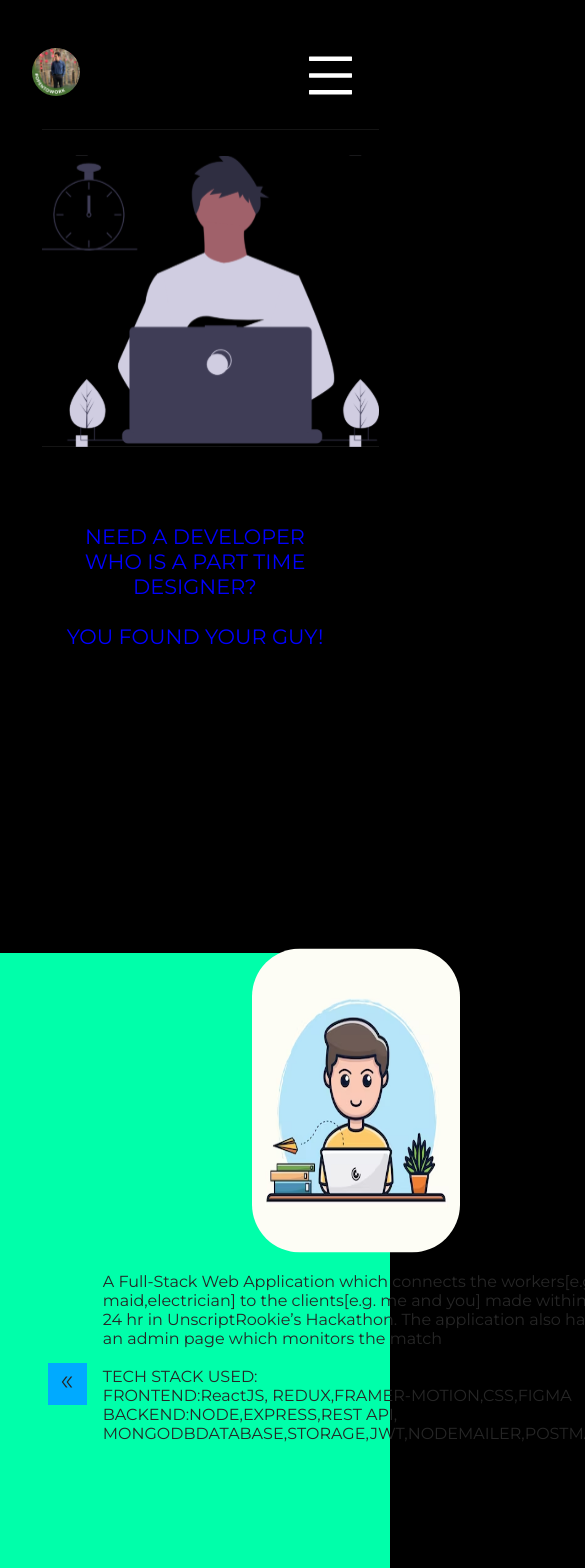
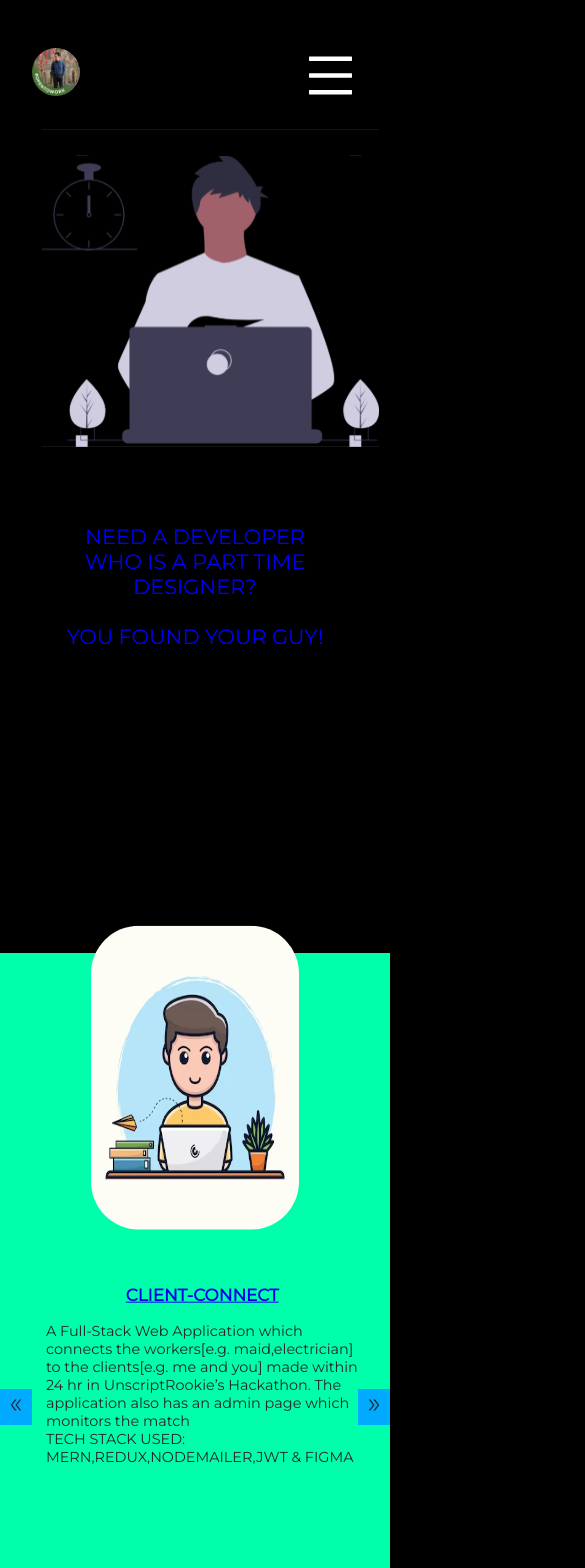
Before and after one commit to Ajitesh72/portfolio, a React (Create React App) app in the folder frontend/: page /#/home in a window 390 px wide. Shown: the top 1568 px of the page, 585 px wide, since content can reach past the window. Built offline with nearby package versions, Linux system fonts and the light colour scheme.

Commit message:
final changes

```diff
--- a/frontend/src/components/works.js
+++ b/frontend/src/components/works.js
@@ -12,15 +12,21 @@ function Works() {
     {
       title: "CLIENT-CONNECT",
       image: homePic,
-      frontend:"FRONTEND:ReactJS, REDUX,FRAMER-MOTION,CSS,FIGMA",
-      backend:"BACKEND:NODE,EXPRESS,REST API, MONGODBDATABASE,STORAGE,JWT,NODEMAILER,POSTMAN",
+      // techStack:"ReactJS, REDUX,FRAMER-MOTION,CSS,FIGMA NODE,EXPRESS,REST API, MONGODBDATABASE,STORAGE,JWT,NODEMAILER,POSTMAN",
+      techStack: "MERN,REDUX,NODEMAILER,JWT & FIGMA",
+      frontend: "FRONTEND:ReactJS, REDUX,FRAMER-MOTION,CSS,FIGMA",
+      link:"https://github.com/Ajitesh72/MY-BUDDY-Rookies2k23",
+      backend:
+        "BACKEND:NODE,EXPRESS,REST API, MONGODBDATABASE,STORAGE,JWT,NODEMAILER,POSTMAN",
       description:
-        "A Full-Stack Web Application which connects the workers[e.g. maid,electrician] to the clients[e.g. me and you] made within 24 hr in UnscriptRookie’s Hackathon. The application also has an admin page which monitors the match"
+        "A Full-Stack Web Application which connects the workers[e.g. maid,electrician] to the clients[e.g. me and you] made within 24 hr in UnscriptRookie’s Hackathon. The application also has an admin page which monitors the match",
     },
     {
       title: "TYPEMASTER",
       image: Pic,
-      techStack:"REACT.JS,CSS,FIREBASE AUTHENTICATION USING E-MAIL,FIRESTORE DB,FIREBASE QUERIES",
+      techStack:
+        "REACT.JS,CSS,FIREBASE AUTHENTICATION USING E-MAIL,FIRESTORE DB,FIREBASE QUERIES",
+        link:"https://warm-arithmetic-284199.netlify.app/",
       description:
         "A competitive typing platform is a fully responsive Web Application where users can check their words per minute and accuracy and compare their performance to others around the world",
     },
@@ -54,15 +60,26 @@ function Works() {
           // whileHover={{ scale: 1.2 }}
           className="home"
         >
-        <div>
-
-        </div>
-            <div className="projectInfo">
-            <div className="projectImage" ><motion.img whileHover={{ scale: 1.1 }} transition={{ duration: 1 }}src={projectList[id].image} alt=" " className="proj-img"/></div>
+          <div></div>
+          <div className="projectInfo">
+            <div className="projectImage">
+              <motion.img
+                whileHover={{ scale: 1.1 }}
+                transition={{ duration: 1 }}
+                src={projectList[id].image}
+                alt=" "
+                className="proj-img"
+              />
+            </div>
             <br />
-            <br className="break-project"/>
-            <div  className="projDesc">{projectList[id].description}<br/><br/>TECH STACK USED:<br/>{projectList[id].techStack}{projectList[id].frontend}<br/>{projectList[id].backend}</div>
+            <br className="break-project" />
+            <div className="projDesc">
+              <h3 style={{textAlign:"center",color:"darkblue"}}><a href={projectList[id].link}>{projectList[id].title}</a></h3>
+              <div>{projectList[id].description}</div>
+              <div className="techStack">TECH STACK USED:</div>
+              <div>{projectList[id].techStack}</div>
             </div>
+          </div>
         </motion.div>
         <div className="right" onClick={changeRight}>
           <AiOutlineDoubleRight />
--- a/frontend/src/pages/home.js
+++ b/frontend/src/pages/home.js
@@ -5,39 +5,63 @@ import Navbar from "../components/navbar";
 import Hamburger from "../components/hamburger";
 import Me from "../components/me";
 import Works from "../components/works";
-import Experience from "../components/experience"
+import Experience from "../components/experience";
 import Contact from "../components/contact";
 import Footer from "../components/footer";
 
 function Home() {
   return (
-    <motion.div
-      initial={{ opacity: 0 }}
-      animate={{ opacity: 2 }}
-      exit={{ opacity: 0 }}
-      transition={{ duration: 3 }}
-      className="home"
-    >
-      <div className="nav">
+    <div>
+      <motion.div
+       initial={{ opacity: 0 }}
+       whileInView={{ opacity: 1 }}
+       transition={{ duration: 1, delay: 1 }}
+       viewport={{ once: true }}
+        className="nav"
+      >
         <Navbar />
         <Hamburger />
-      </div>
-      <div className="one" id="why-me">
+      </motion.div>
+      <motion.div
+       initial={{ opacity: 0 }}
+       whileInView={{ opacity: 1 }}
+       transition={{ duration: 2, delay: 1 }}
+       viewport={{ once: true }}
+        className="one"
+        id="why-me"
+      >
         <Me />
-      </div>
-      <div className="two" id="my-work">
+      </motion.div>
+      <motion.div
+        initial={{ opacity: 0 }}
+        whileInView={{ opacity: 1 }}
+        transition={{ duration: 2, delay: 1 }}
+        viewport={{ once: true }}
+        className="two"
+        id="my-work"
+      >
         <Works />
-      </div>
-      <div className="four" id="experience">
-        <Experience/>
-      </div>
+      </motion.div>
+      <motion.div
+        initial={{ opacity: 0 }}
+        whileInView={{ opacity: 1 }}
+        transition={{ duration: 2, delay: 1 }}
+        viewport={{ once: true }}
+        className="four"
+        id="experience"
+      >
+        <Experience />
+      </motion.div>
       {/* <div className="three" id="contact">
         <Contact/>
       </div> */}
-      <div className="five" id="contact">
-        <Footer/>
-      </div>
-    </motion.div>
+      <motion.div initial={{ opacity: 0 }}
+              whileInView={{ opacity: 1 }}
+              transition={{ duration: 1.5, delay: 1 }}
+              viewport={{ once: true }} className="five" id="contact">
+        <Footer />
+      </motion.div>
+    </div>
   );
 }
 
--- a/frontend/src/styles/works.css
+++ b/frontend/src/styles/works.css
@@ -30,36 +30,78 @@ background-color: rgb(1, 125, 187);
    .projDesc{
     margin-left: 2em;
     /* margin-right: 2em; */
-    font-size: 1.1em;
+    font-size: 1.3em;
     text-align: start;
+    font-weight: 500;
    }
    .proj-img{
-    height: 30em;
-    width:40em;
+    height: 25em;
+    width:35em;
     border-radius: 3em;
    }
    .proj-img:hover{
     cursor: pointer;
 }
-@media only screen and (max-width: 760px) {
+@media only screen and (max-width: 775px) {
 
     .proj-img{
         height: 30em;
         width:30em;
        }
+       .projDesc{
+        margin-left: 2em;
+        /* margin-right: 2em; */
+        font-size: 1em;
+        text-align: start;
+       }
+       .works{
+        display: flex;
+        justify-content: space-between;
+        align-items: center;
+        /* gap: 75%; */
+        margin-left: 0em;
+        margin-right: 0em;
+        padding-top: 6em;
+    }
+ }
+@media only screen and (max-width: 728px) {
+
+    .proj-img{
+        height: 30em;
+        width:30em;
+       }
+       .projDesc{
+        margin-left: 0em;
+        margin-right: 0em;
+        /* font-size: 0.9em; */
+        text-align: start;
+       }
+ }
+@media only screen and (max-width: 670px) {
+
+        .works{
+        margin-left: 0em;
+        margin-right: 0em;
+        padding-top: 6em;
+    }
+       .projDesc{
+        /* font-size: 0.9em; */
+       }
  }
 @media only screen and (max-width: 620px) {
 
     .projDesc{
-       font-size: 1.2em;
+       /* font-size: 0.9em; */
+
        }
-       .break-project{
+       /* .break-project{
         display: none;
-       }
+       } */
        .proj-img{
-        height: 30em;
+        height: 25em;
         width:25em;
        }
+
  }
 @media only screen and (max-width: 519px) {
     .works{
@@ -67,17 +109,22 @@ background-color: rgb(1, 125, 187);
     }
     .proj-img{
         width: 22em;
-        height: 24em;
+        height: 22em;
     }
     .projDesc{
-        margin-left: 1em;
-        margin-right: 1em;
+        margin-left: 0em;
+        margin-right: 0em;
+        /* font-size: 0.8em; */
        }
  }
 @media only screen and (max-width: 470px) {
     .proj-img{
         width: 18em;
     }
+    .projDesc{
+        /* font-size: 0.8em; */
+        /* font-weight: 500; */
+       }
  }
 @media only screen and (max-width: 414px) {
     /* .projectImage{
@@ -89,7 +136,7 @@ background-color: rgb(1, 125, 187);
     } */
     .projDesc{
         margin-left: 1em;
-        margin-right: 1em;
+        /* margin-right: 1em; */
         margin-top: 0;
         /* font-size:0.8em ; */
        }
@@ -104,7 +151,7 @@ background-color: rgb(1, 125, 187);
     }
     .projDesc{
         /* font-size:0.8em ; */
-        font-size: 1em;
+        font-size: 0.9em;
        }
  }
 @media only screen and (max-width: 322px) {
@@ -116,7 +163,7 @@ background-color: rgb(1, 125, 187);
         height: 19em;
     }
     .projDesc{
-        font-size:0.9em ;
+        font-size:0.8em ;
        }
  }
 @media only screen and (max-width: 302px) {
@@ -136,10 +183,11 @@ background-color: rgb(1, 125, 187);
         height: 15em;
        } */
     .proj-img{
-        width: 7em;
-        height: 10em;
+        width: 10em;
+        height: 17em;
     }
     .projDesc{
-        font-size:0.7em ;
+        font-size:0.6em ;
+        font-weight: 600;
        }
  }
```
